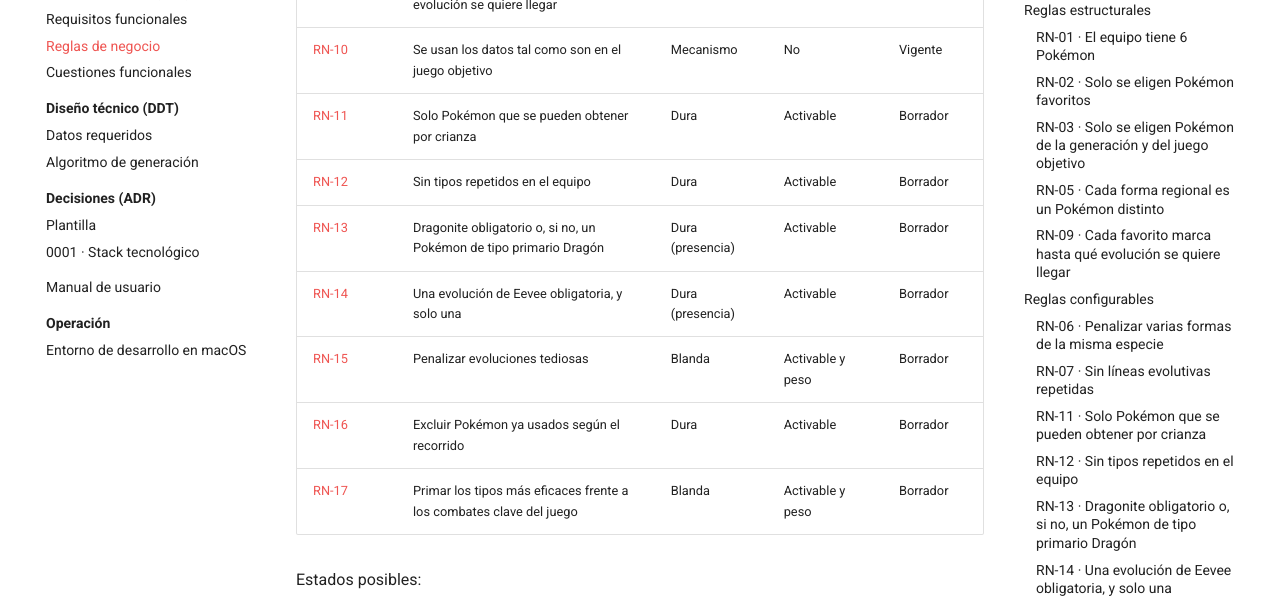
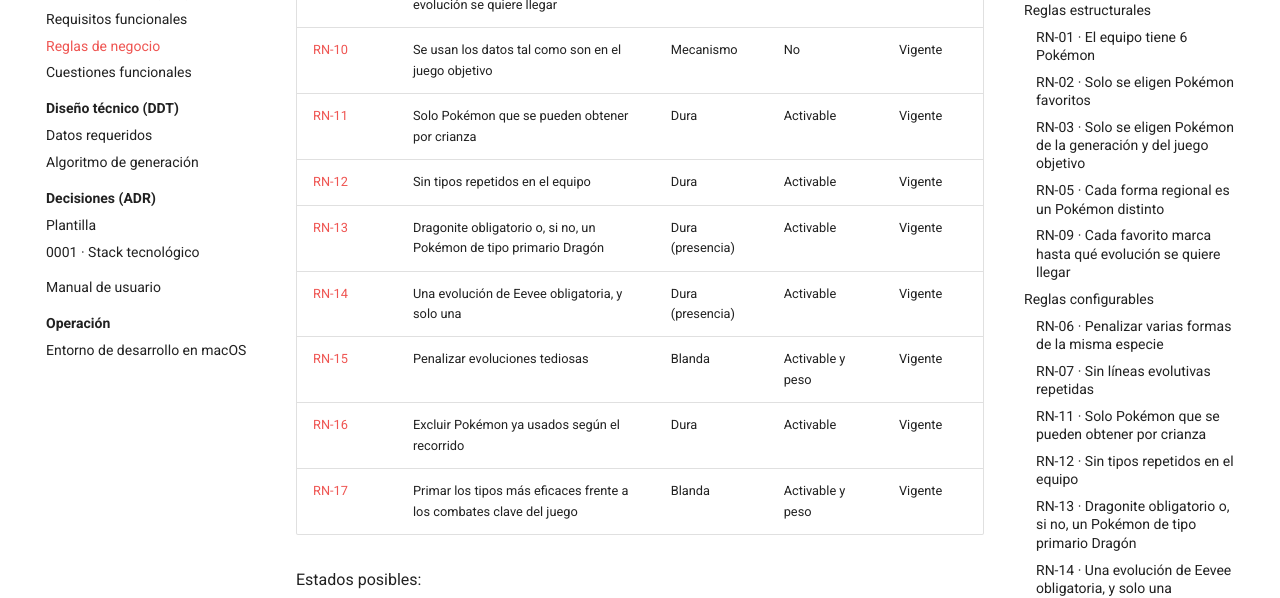
Before and after one commit to AlbertoMercado/pokemon-team-builder, an MkDocs documentation site: the page built from docs/01-ddf/reglas-negocio.md, in a window 1280 px wide and 900 px high, scrolled down 880 px. Shown: the part 152-750 px from the top of the window. Built offline with MkDocs 1.6.1 and Material for MkDocs 9.7.7, drawn with Linux system fonts in a browser that asks for light colours; comment, search, counter and statistics services are not loaded.

Commit message:
docs(ddf): marcar las reglas RN-11 a RN-17 como vigentes
Co-Authored-By: Claude Opus 5.5 <noreply@anthropic.com>

```diff
--- a/docs/01-ddf/reglas-negocio.md
+++ b/docs/01-ddf/reglas-negocio.md
@@ -25,13 +25,13 @@ juego y se transfiere al juego objetivo en su etapa inicial.
 | [RN-08](#rn-08) | Equipo incompleto y sugerencias cuando no se llega a 6 | Mecanismo | No | Vigente |
 | [RN-09](#rn-09) | Cada favorito marca hasta qué evolución se quiere llegar | Dura | No | Vigente |
 | [RN-10](#rn-10) | Se usan los datos tal como son en el juego objetivo | Mecanismo | No | Vigente |
-| [RN-11](#rn-11) | Solo Pokémon que se pueden obtener por crianza | Dura | Activable | Borrador |
-| [RN-12](#rn-12) | Sin tipos repetidos en el equipo | Dura | Activable | Borrador |
-| [RN-13](#rn-13) | Dragonite obligatorio o, si no, un Pokémon de tipo primario Dragón | Dura (presencia) | Activable | Borrador |
-| [RN-14](#rn-14) | Una evolución de Eevee obligatoria, y solo una | Dura (presencia) | Activable | Borrador |
-| [RN-15](#rn-15) | Penalizar evoluciones tediosas | Blanda | Activable y peso | Borrador |
-| [RN-16](#rn-16) | Excluir Pokémon ya usados según el recorrido | Dura | Activable | Borrador |
-| [RN-17](#rn-17) | Primar los tipos más eficaces frente a los combates clave del juego | Blanda | Activable y peso | Borrador |
+| [RN-11](#rn-11) | Solo Pokémon que se pueden obtener por crianza | Dura | Activable | Vigente |
+| [RN-12](#rn-12) | Sin tipos repetidos en el equipo | Dura | Activable | Vigente |
+| [RN-13](#rn-13) | Dragonite obligatorio o, si no, un Pokémon de tipo primario Dragón | Dura (presencia) | Activable | Vigente |
+| [RN-14](#rn-14) | Una evolución de Eevee obligatoria, y solo una | Dura (presencia) | Activable | Vigente |
+| [RN-15](#rn-15) | Penalizar evoluciones tediosas | Blanda | Activable y peso | Vigente |
+| [RN-16](#rn-16) | Excluir Pokémon ya usados según el recorrido | Dura | Activable | Vigente |
+| [RN-17](#rn-17) | Primar los tipos más eficaces frente a los combates clave del juego | Blanda | Activable y peso | Vigente |
 
 Estados posibles:
 
```
Also changed, not shown: docs/01-ddf/index.md (+1 -1 lines).
